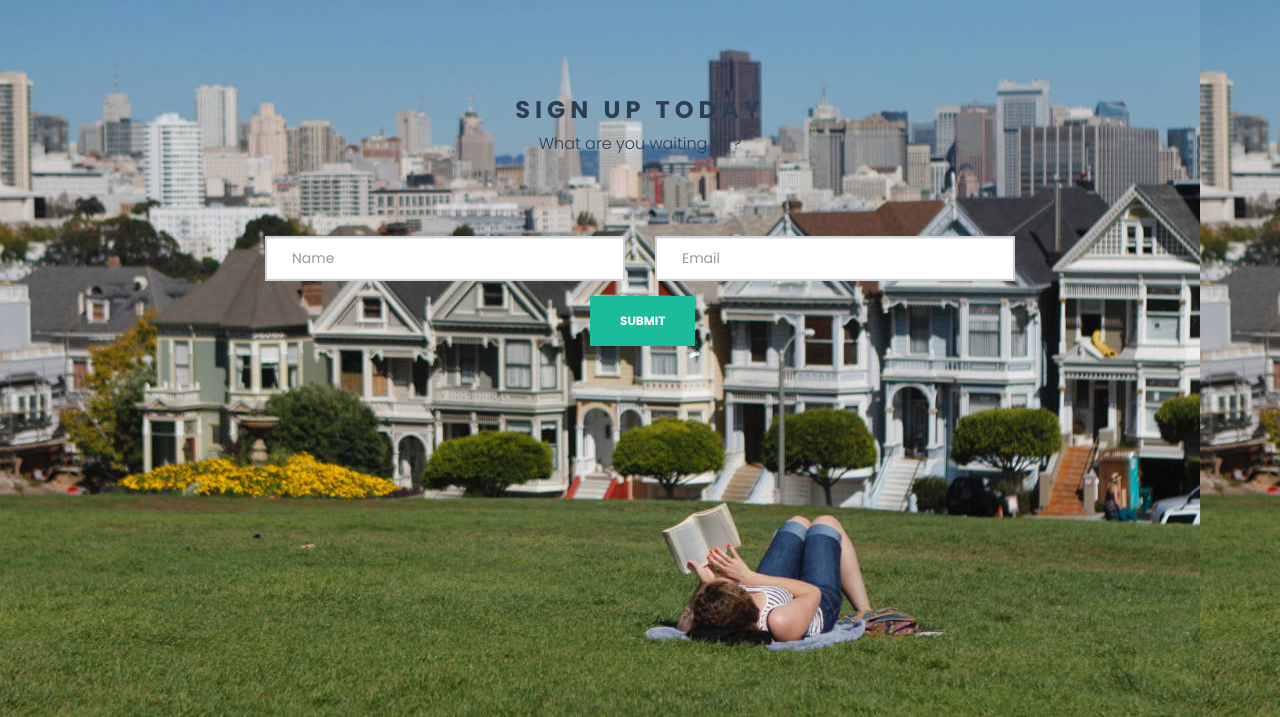
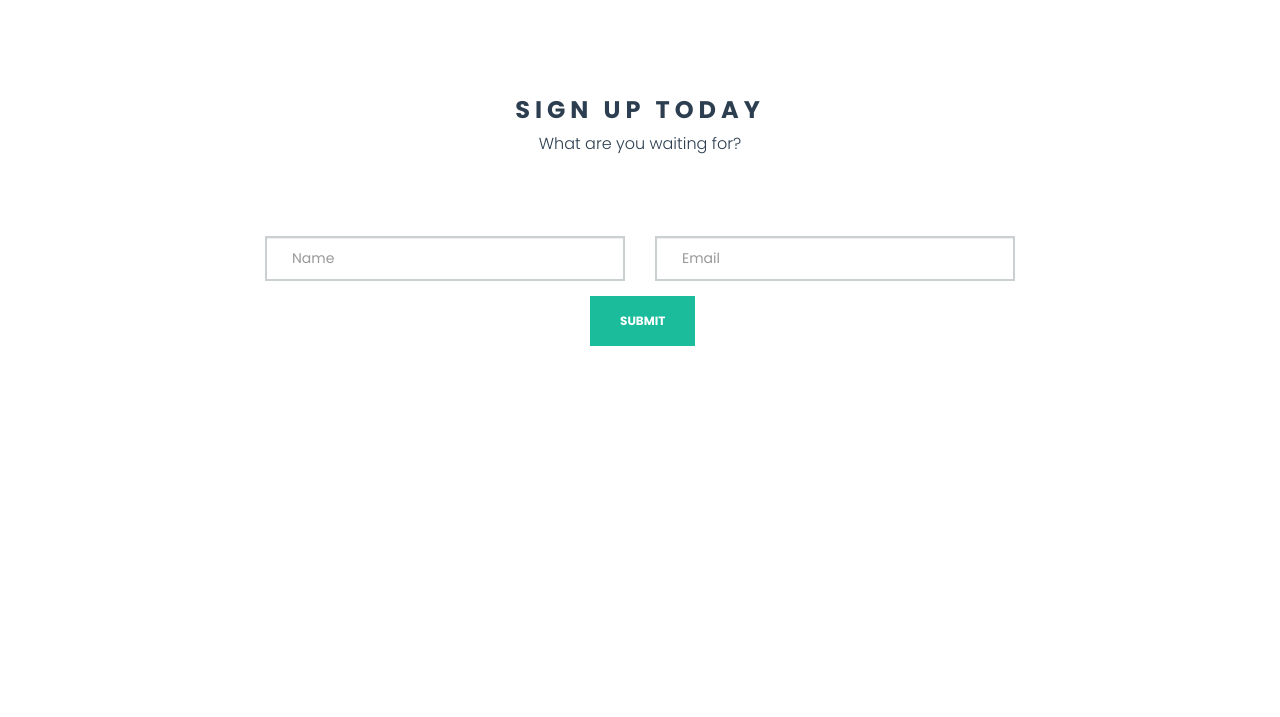
Before and after one commit to Anisotropies/rentpeal, a website: page views/signup.html in a window 1280 px wide. Shown: the part 83-800 px from the top of the page. Drawn offline with nearby package versions, Linux system fonts and the light colour scheme; files that its build step writes are made by us from their sources.

Commit message:
Revert "try background-image url"
This reverts commit 3cdda808e7c26415efa86ed5e076f13942a426b7.

```diff
--- a/public/css/style.css
+++ b/public/css/style.css
@@ -1,7 +1,7 @@
 body {
 	font-family: 'Poppins', sans-serif;
 	color: #2c3e50;
-	background-image: url('../images/hero.jpg');
+/*	background-image: url('../images/hero1.jpg');*/
 }
 
 a {
```
